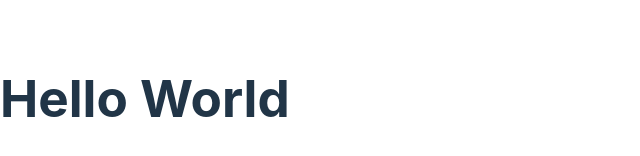
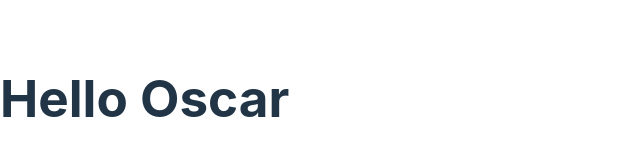
Before and after one commit to kurealnum/react-app, a React (Vite) app: page / in a window 1280 px wide. Shown: the part 302-458 px from the top of the page, without its empty margins (0-640 px from the left). Built offline with nearby package versions, Linux system fonts and the light colour scheme.

Commit message:
added some basic condtionals

```diff
--- a/src/Message.tsx
+++ b/src/Message.tsx
@@ -1,5 +1,10 @@
 function Message(){
-    return <h1>Hello World</h1>;
+    const name = "Oscar";
+    if (name) {
+        return <h1>Hello {name}</h1>;
+    }
+    return <h1>Hello World</h1>
+
 }
 
 export default Message;
```
